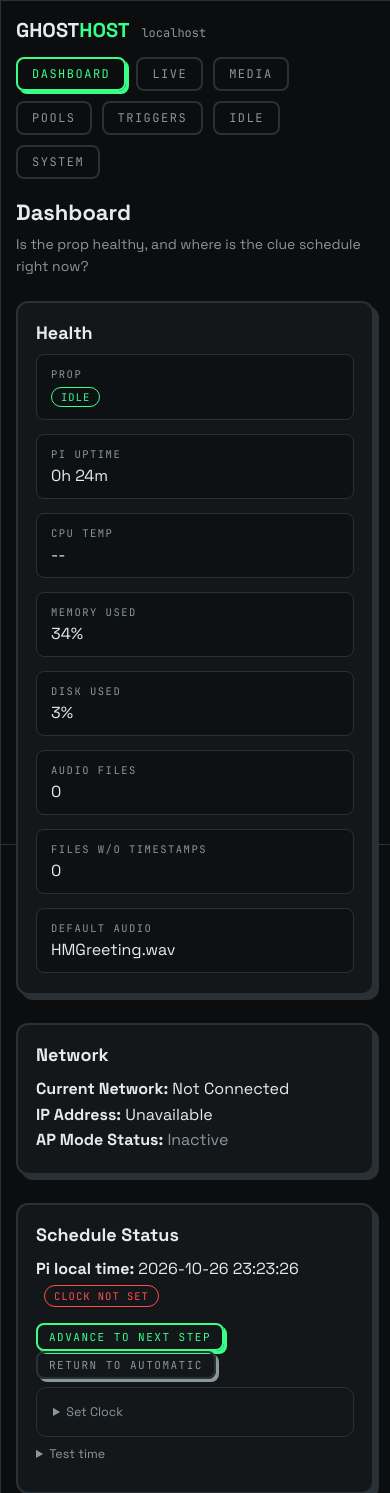
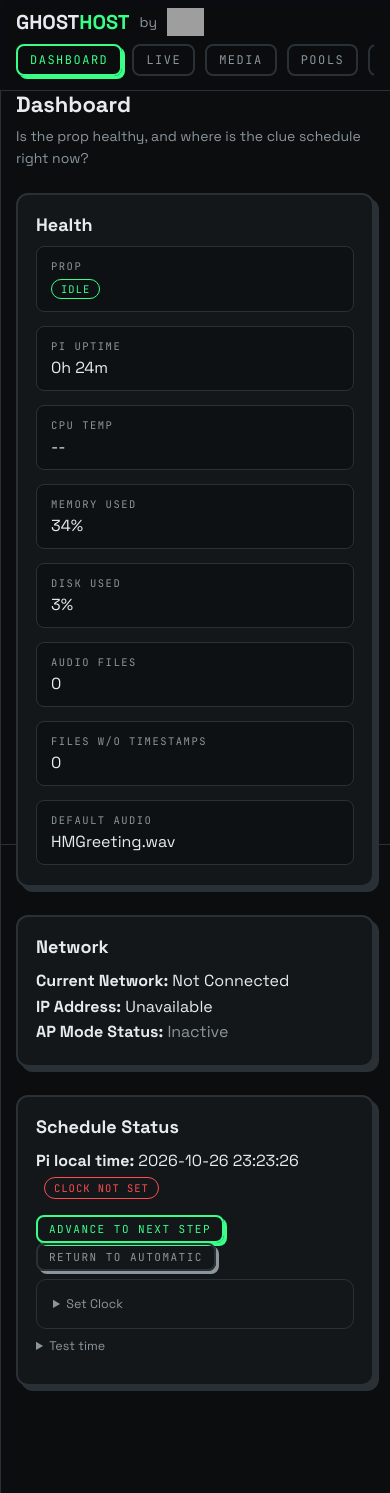
Before and after one commit to schubbydoo/ghosthost, a Flask app: template web_interface/templates/index.html in a window 390 px wide. Shown: the top 1493 px of the page. Run offline with Flask 3, Linux system fonts and the light colour scheme; the template is opened without the code that fills it, so the values that code supplies are empty; grey boxes are pictures that could not be loaded.

Commit message:
Main page header matches propkit v1.6.0: "GHOST HOST by logo", sticky, menu below
Co-Authored-By: Claude Sonnet 5.5 <noreply@anthropic.com>

```diff
--- a/web_interface/static/style.css
+++ b/web_interface/static/style.css
@@ -35,14 +35,19 @@ hr { border: 0; border-top: 1px solid var(--line); margin: 20px 0; }
 /* --- layout / header / tabs ---------------------------------------------- */
 .wrap { max-width: var(--content-max); margin: 0 auto; padding: 0 var(--content-pad) 80px; }
 header.site {
-  max-width: var(--content-max); margin: 0 auto; padding: 28px var(--content-pad) 20px;
-  display: flex; align-items: center; justify-content: space-between; gap: 16px; flex-wrap: wrap;
+  position: sticky; top: 0; z-index: 100;
+  background: rgba(11,13,15,.94); -webkit-backdrop-filter: blur(6px); backdrop-filter: blur(6px);
+  border-bottom: 1px solid var(--line);
 }
-.brand { display: flex; align-items: baseline; gap: 12px; }
+.site-inner { max-width: var(--content-max); margin: 0 auto; padding: 12px var(--content-pad) 10px; }
+html { scroll-padding-top: 120px; }
+.brand { display: flex; align-items: center; gap: 10px; }
 .brand h1 { font-size: clamp(20px, 3vw, 28px); font-weight: 700; line-height: 1; }
 .brand h1 span { color: var(--accent); }
-.brand .host { font-family: 'JetBrains Mono', monospace; font-size: 12px; color: var(--muted); }
-nav.tabs { display: flex; gap: 10px; flex-wrap: wrap; }
+.brand .by { color: var(--muted); font-size: 14px; }
+.brand-logo { height: 36px; width: auto; display: block; }
+.brand .host { font-family: 'JetBrains Mono', monospace; font-size: 12px; color: var(--muted); margin-left: auto; }
+nav.tabs { display: flex; gap: 10px; flex-wrap: wrap; margin-top: 10px; }
 nav.tabs a {
   font-family: 'JetBrains Mono', monospace; font-size: 12px; letter-spacing: 1.5px; text-transform: uppercase;
   color: var(--muted); text-decoration: none; border: 2px solid var(--line); border-radius: 8px;
@@ -177,7 +182,13 @@ audio { height: 36px; color-scheme: dark; }
 @media (max-width: 640px) {
   .card { box-shadow: 5px 5px 0 var(--line); }
   .card-header { padding: 18px 18px 0; } .card-body { padding: 10px 18px 20px; }
-  header.site { padding-top: 20px; }
+  .site-inner { padding-top: 8px; padding-bottom: 8px; }
+  .brand-logo { height: 28px; }
+  .brand .host { display: none; }
+  nav.tabs { flex-wrap: nowrap; overflow-x: auto; margin-top: 8px; padding: 0 0 6px 0; scrollbar-width: none; -webkit-overflow-scrolling: touch; }
+  nav.tabs::-webkit-scrollbar { display: none; }
+  nav.tabs a { white-space: nowrap; flex: 0 0 auto; padding: 6px 12px; }
+  html { scroll-padding-top: 100px; }
   td, th { padding: 9px 8px; }
 }
 .alert-danger { border-color: var(--danger); background: rgba(255,77,77,.07); }
@@ -225,7 +236,7 @@ audio { height: 36px; color-scheme: dark; }
 
 /* --- Now-speaking bar: Stop is one tap away on every tab ------------------------ */
 .nowbar {
-  position: sticky; top: 0; z-index: 20; display: flex; align-items: center; gap: 12px;
+  position: sticky; top: calc(var(--hdr-h, 110px) + 8px); z-index: 20; display: flex; align-items: center; gap: 12px;
   width: min(calc(var(--content-max) - 2 * var(--content-pad)), calc(100% - 2 * var(--content-pad))); margin: 0 auto 16px; padding: 10px 16px;
   background: var(--panel); border: 2px solid var(--danger); border-radius: var(--radius);
   box-shadow: 5px 5px 0 var(--danger);
--- a/web_interface/static/tabs.js
+++ b/web_interface/static/tabs.js
@@ -15,5 +15,16 @@
     show(t.dataset.tab);
     try { history.replaceState(null, '', '#' + t.dataset.tab); } catch (err) {}
   }));
+  // The speaking bar sticks just below the (sticky) header, so it needs the header's height
+  const hdr = document.querySelector('header.site');
+  function sizeHeader() { if (hdr) document.documentElement.style.setProperty('--hdr-h', hdr.offsetHeight + 'px'); }
+  sizeHeader(); window.addEventListener('resize', sizeHeader); window.addEventListener('load', sizeHeader);
+  // On a phone the menu scrolls sideways: open on the active tab
+  function centerActive() {
+    const nav = document.querySelector('nav.tabs'), a = nav && nav.querySelector('a.active');
+    if (a && nav.scrollWidth > nav.clientWidth) nav.scrollLeft = a.offsetLeft - (nav.clientWidth - a.offsetWidth) / 2;
+  }
+  tabs.forEach(t => t.addEventListener('click', () => { setTimeout(centerActive, 0); setTimeout(sizeHeader, 0); }));
   show(location.hash.slice(1));
+  centerActive();
 })();
--- a/web_interface/templates/index.html
+++ b/web_interface/templates/index.html
@@ -9,11 +9,13 @@
 </head>
 <body>
     <header class="site">
-        <div class="brand">
-            <h1>GHOST<span>HOST</span></h1>
-            <span class="host">{{ request.host.split(':')[0] }}</span>
-        </div>
-        <nav class="tabs">
+        <div class="site-inner">
+            <div class="brand">
+                <h1>GHOST<span>HOST</span></h1>
+                <span class="by">by</span><img class="brand-logo" src="/static/propkit/logo.png" alt="Strange Machine Labs" height="36">
+                <span class="host">{{ request.host.split(':')[0] }}</span>
+            </div>
+            <nav class="tabs">
             <a href="#dashboard" data-tab="dashboard">Dashboard</a>
             <a href="#live" data-tab="live">Live</a>
             <a href="#media" data-tab="media">Media</a>
@@ -22,6 +24,7 @@
             <a href="#idle" data-tab="idle">Idle</a>
             <a href="/system">System</a>
         </nav>
+        </div>
     </header>
     <!-- Shown on every tab (except Live, which has its own) whenever the prop is speaking -->
     <div class="nowbar" id="nowbar" hidden>
```
